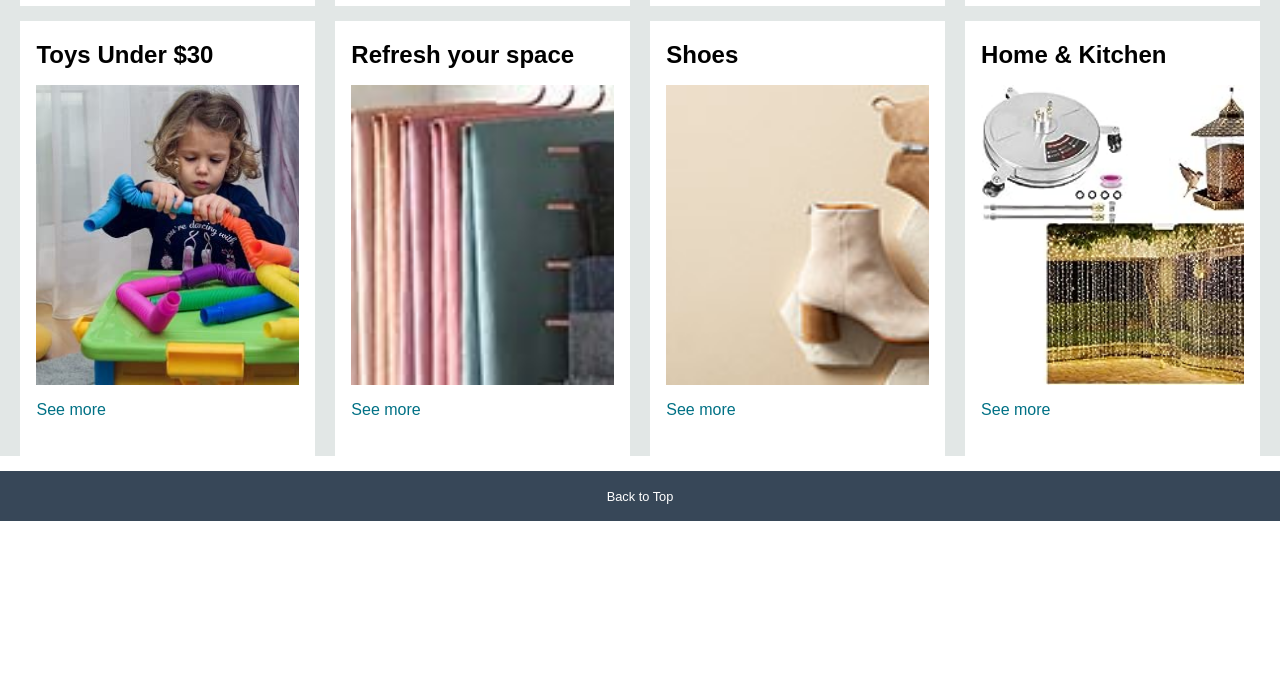
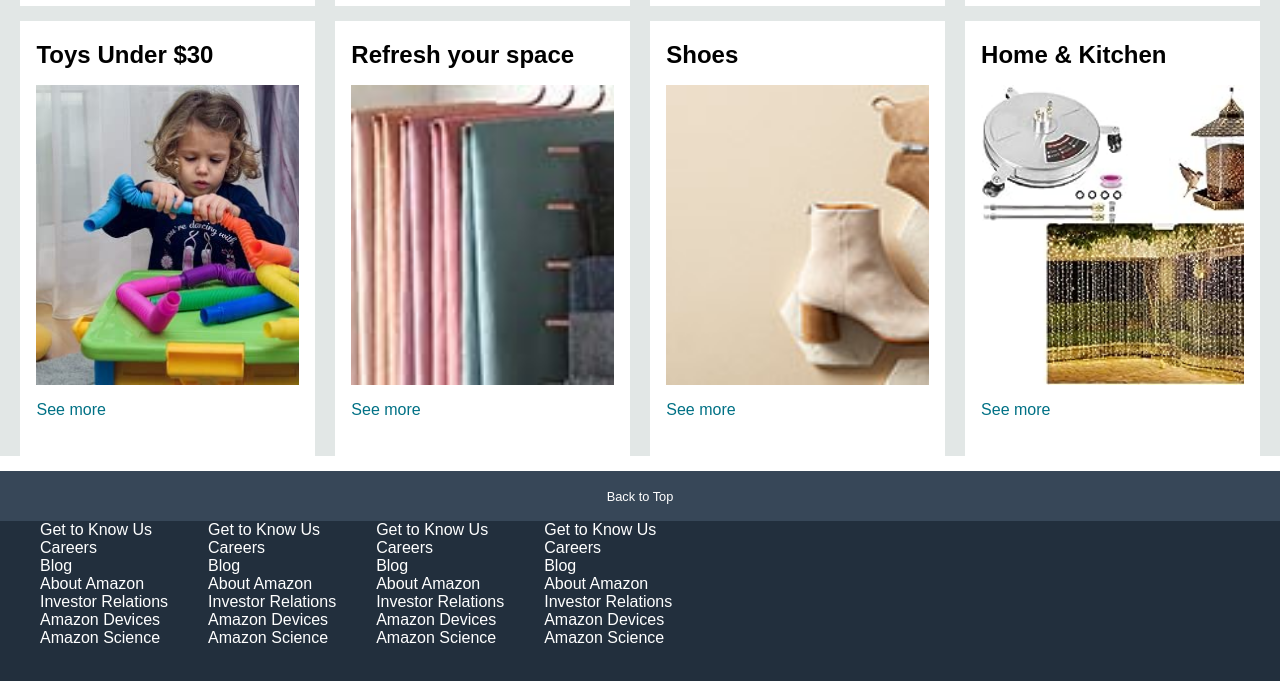
Before and after one commit to AYZBTR/Amazon.com-Clone, a plain HTML site: page index.html in a window 1280 px wide. Shown: the part 944-1625 px from the top of the page. Before the commit the page ends 1465 px from the top, so only its background shows below. Drawn offline with Linux system fonts and the light colour scheme.

Commit message:
footer panel in progress!!!

```diff
--- a/index.html
+++ b/index.html
@@ -158,8 +158,47 @@
     <footer>
         <div class="foot-panel1">
             <a class="foot-panel1" href="http://127.0.0.1:5500/ "> Back to Top</a>
+        </div>
+        <div class="footpanel2">
+            <ul>
+                <p>Get to Know Us</p>
+                <a>Careers</a>
+                <a>Blog</a>
+                <a>About Amazon</a>
+                <a>Investor Relations</a>
+                <a>Amazon Devices</a>
+                <a>Amazon Science</a>
+            </ul>
 
+            <ul>
+                <p>Get to Know Us</p>
+                <a>Careers</a>
+                <a>Blog</a>
+                <a>About Amazon</a>
+                <a>Investor Relations</a>
+                <a>Amazon Devices</a>
+                <a>Amazon Science</a>
+            </ul>
 
+            <ul>
+                <p>Get to Know Us</p>
+                <a>Careers</a>
+                <a>Blog</a>
+                <a>About Amazon</a>
+                <a>Investor Relations</a>
+                <a>Amazon Devices</a>
+                <a>Amazon Science</a>
+            </ul>
+
+            <ul>
+                <p>Get to Know Us</p>
+                <a>Careers</a>
+                <a>Blog</a>
+                <a>About Amazon</a>
+                <a>Investor Relations</a>
+                <a>Amazon Devices</a>
+                <a>Amazon Science</a>
+            </ul>
         </div>
     </footer>
 
--- a/style.css
+++ b/style.css
@@ -208,3 +208,13 @@ footer{
     font-size: 0.8rem;
     text-decoration: none;
 }
+.footpanel2{
+    background-color: #222f3d;
+    color: white;
+    height: 500px;
+    display: flex;
+}
+ul a {
+    display: block;
+
+}
```
